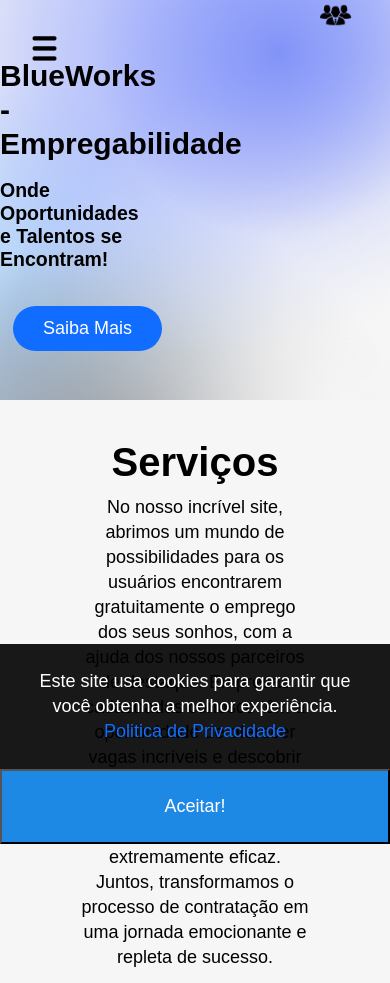
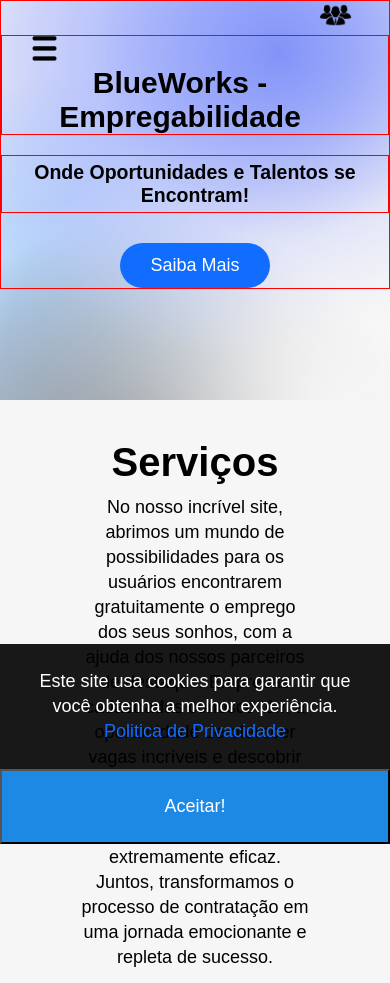
Before and after one commit to Maycon-Pereira/bluework, a plain HTML site: page index.html in a window 390 px wide. Shown: the top 983 px of the page. Drawn offline with nearby package versions, Linux system fonts and the light colour scheme; no server answers.

Commit message:
cell phone responsived

```diff
--- a/-Detalhe-css-img-/css/pag-inicial/inicio.css
+++ b/-Detalhe-css-img-/css/pag-inicial/inicio.css
@@ -30,17 +30,20 @@
     font-size: 45px;
     padding: 10px;
 }
+
 .sub-title {
     padding: 5px;
     width: 550px;
     margin-top: 20px;
-    margin-left:10px;
+    margin-left: 10px;
 }
+
 .saiba-mais {
     margin-left: 10px;
     margin-top: 30px;
     width: 155px;
 }
+
 .servicos-box {
     height: auto;
     background-color: rgb(246, 246, 246);
@@ -56,35 +59,43 @@
     padding-left: 10px;
     padding-right: 10px;
 }
+
 .servico {
     justify-content: center;
     padding: 10px;
 }
+
 .servico h2 {
     font-size: 40px;
 }
-.servico p{
+
+.servico p {
     padding: 10px;
     font-size: 18px;
     /* text-align: justify; */
 }
+
 .vc {
     display: flex;
     justify-content: space-evenly;
     height: auto;
 }
+
 .vc-usuario {
     width: 280px;
     display: inline;
     padding: 10px;
 }
+
 .vc-empresa {
     width: 280px;
     padding: 10px;
 }
-.img-servico img{
+
+.img-servico img {
     border-radius: 50%;
 }
+
 .text {
     padding: 18px;
 }
@@ -96,11 +107,13 @@
         padding: 5px;
         margin-top: 10px;
     }
+
     .sub-title {
         width: 350px;
     }
 
 }
+
 @media (max-width: 800px) {
     .title {
         font-size: 25px;
@@ -109,19 +122,23 @@
         margin-top: 30px;
         height: 130px;
     }
+
     .sub-title {
         width: 350px;
         font-size: 13px;
         margin-left: 0px;
     }
+
     .title-box {
         margin-left: 10px;
     }
+
     .content {
         margin-left: 40px;
     }
 
 }
+
 @media (max-width: 724px) {
     .title {
         font-size: 18px;
@@ -130,34 +147,54 @@
         margin-top: 32px;
         height: 100px;
     }
+
     .sub-title {
         width: 350px;
     }
+
     .title-box {
         margin-left: 0px;
     }
+
     .content {
         margin-left: 30px;
     }
 
 }
+
 @media (max-width: 500px) {
-    .title {
-        font-size: 20px;
-        width: 150px ;
-        padding: 5px;
-        margin-top: 34px;
-        height: 100px;
-
-        padding-left: 0px;
-    }
-    .sub-title {
-        width: 150px;
-        padding-left: 0px;
-        margin-left: 0px;
-    }
     .content {
+        border: 1px solid red;
+        padding: 0px;
+        text-align: center;
         margin-left: 0px;
         padding-left: 0px;
     }
+
+    .title {
+        border: 1px solid red;
+        text-align: center;
+        font-size: 20px;
+        width: auto;
+        padding: 30px;
+        margin-top: 34px;
+        margin-left: auto;
+        margin-right: auto;
+        height: 100px;
+        padding-left: 0px;
+    }
+
+    .sub-title {
+        border: 1px solid red;
+        width: auto;
+        margin-left: auto;
+        margin-right: auto;
+    }
+
+    .saiba-mais {
+        margin-left: auto;
+        margin-right: auto;
+        width: auto;
+    }
+
 }
```
